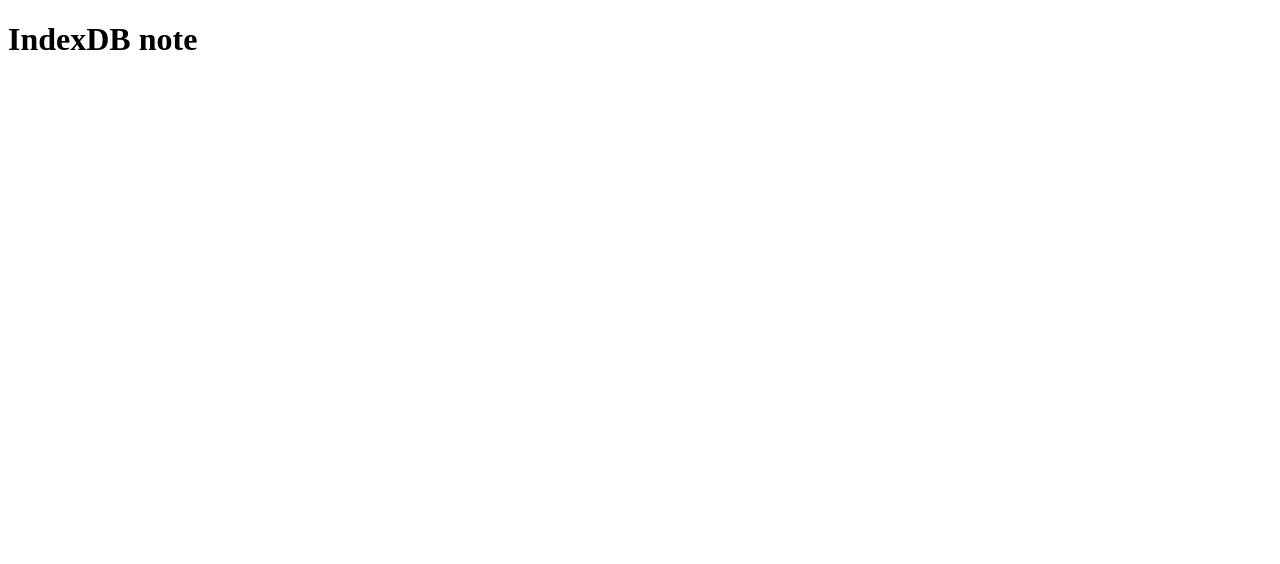
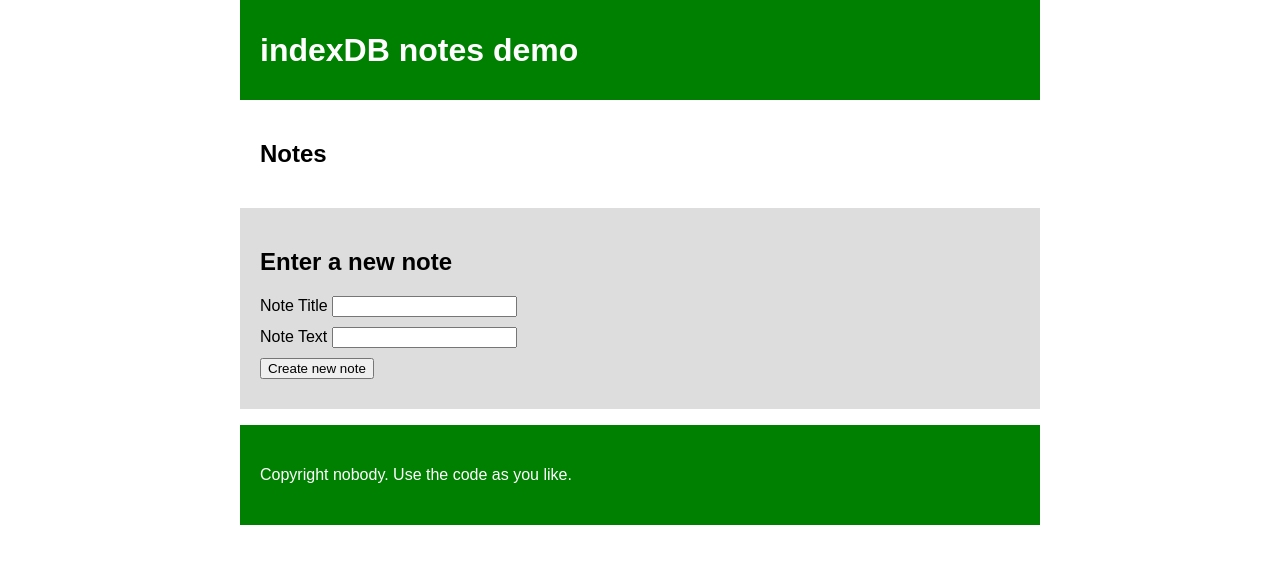
Before and after one commit to sojib-bd/indexDB-notes-demo, a plain HTML site: page index.html in a window 1280 px wide. Drawn offline with Linux system fonts and the light colour scheme.

Commit message:
'modifying

```diff
--- a/index.html
+++ b/index.html
@@ -9,8 +9,38 @@
 </head>
 
 <body>
-    <h1>IndexDB note</h1>
-    <script src="index-start.js"></script>
+    <header>
+        <h1>indexDB notes demo</h1>
+    </header>
+
+    <main>
+        <section class="note-display">
+            <h2>Notes</h2>
+            <ul>
+
+            </ul>
+        </section>
+        <section class="new-notes">
+            <h2>Enter a new note</h2>
+            <form>
+                <div>
+                    <label for="title">Note Title</label>
+                    <input type="text" id="title" required>
+                </div>
+                <div>
+                    <label for="body">Note Text</label>
+                    <input id="body" type="text" required>
+                </div>
+                <div>
+                    <button>Create new note</button>
+                </div>
+            </form>
+        </section>
+    </main>
+    <footer>
+        <p>Copyright nobody. Use the code as you like.</p>
+    </footer>
+    <script src="index.js"></script>
 </body>
 
 </html>
--- /dev/null
+++ b/index.js
@@ -0,0 +1,49 @@
+const list = document.querySelector('ul');
+const titleInput = document.querySelector('#title');
+const bodyInput = document.querySelector('#body');
+const form = document.querySelector('form');
+const submitBtn = document.querySelector('form button');
+
+
+let db;
+
+window.onload = function () {
+
+
+
+    let request = window.indexedDB.open('note_db', 1);
+
+
+    request.onerror = function () {
+        console.log('Database fail to open')
+    }
+
+
+    request.onsuccess = function () {
+        console.log('Database open successfully');
+        db = request.result;
+        //displayData()
+    }
+
+
+    request.onupgradeneeded = function (e) {
+
+        let db = e.target.result;
+
+        let objectStore = db.createObjectStore('notes_os', { keyPath: 'id', autoIncrement: true })
+
+        objectStore.createIndex('title', 'title', { unique: false })
+        objectStore.createIndex('body', 'body', { unique: false })
+
+        console.log('Database setup complete')
+    }
+
+
+    form.onsubmit = addData;
+
+    const addData = function (e) {
+        e.preventDefault();
+    }
+
+
+}
--- a/style.css
+++ b/style.css
@@ -0,0 +1,38 @@
+html {
+    font-family: sans-serif;
+}
+
+body {
+    margin: 0 auto;
+    max-width: 800px;
+}
+
+
+
+header,footer {
+    background: green;
+    padding: 0px 20px;
+    line-height: 100px;
+    color: white
+
+}
+
+.new-notes,.note-display {
+    padding: 20px;
+}
+
+.new-notes {
+    background: #ddd;
+}
+
+h1 {
+    margin: 0;
+}
+
+ul {
+    list-style-type: none;
+}
+
+div {
+    margin-bottom: 10px
+}
```
Also changed, not shown: index-start.js (deleted).
